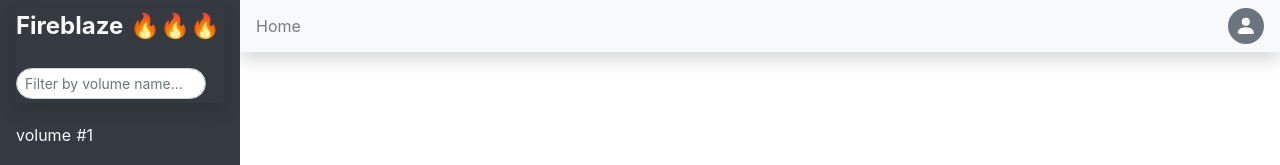
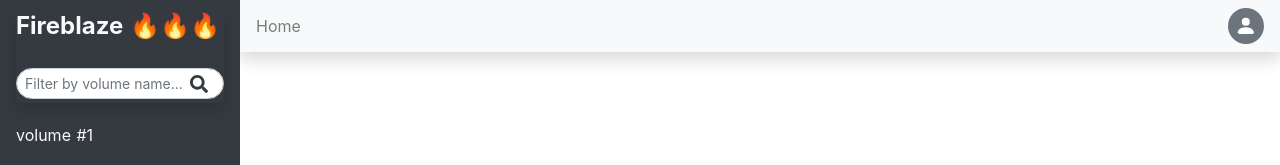
Before and after one commit to markterence/fireblaze, a Nuxt app: page / in a window 1280 px wide. Shown: the top 165 px of the page. Built offline with nearby package versions, Linux system fonts and the light colour scheme; no server answers; some icons are missing.

Commit message:
design: add fontawesom svg Search Icon as vue component

```diff
--- /dev/null
+++ b/components/SearchIcon.vue
@@ -0,0 +1,17 @@
+<template>
+  <svg
+    aria-hidden="true"
+    focusable="false"
+    data-prefix="fas"
+    data-icon="search"
+    class="svg-inline--fa fa-search fa-w-16"
+    role="img"
+    xmlns="http://www.w3.org/2000/svg"
+    viewBox="0 0 512 512"
+  >
+    <path
+      fill="currentColor"
+      d="M505 442.7L405.3 343c-4.5-4.5-10.6-7-17-7H372c27.6-35.3 44-79.7 44-128C416 93.1 322.9 0 208 0S0 93.1 0 208s93.1 208 208 208c48.3 0 92.7-16.4 128-44v16.3c0 6.4 2.5 12.5 7 17l99.7 99.7c9.4 9.4 24.6 9.4 33.9 0l28.3-28.3c9.4-9.4 9.4-24.6.1-34zM208 336c-70.7 0-128-57.2-128-128 0-70.7 57.2-128 128-128 70.7 0 128 57.2 128 128 0 70.7-57.2 128-128 128z"
+    />
+  </svg>
+</template>
```
